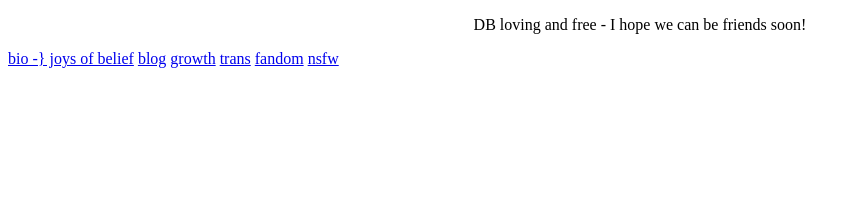
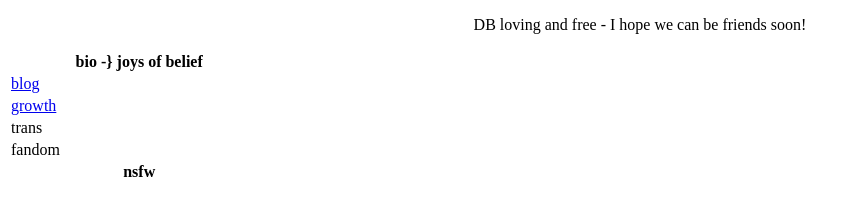
Before and after one commit to DeliDeliBones/delidelibones.github.io, a plain HTML site: page index.html in a window 1280 px wide. Shown: the whole page, without its empty margins (0-859 px from the left). Drawn offline with Linux system fonts and the light colour scheme.

Commit message:
Add files via upload

```diff
--- a/index.html
+++ b/index.html
@@ -12,12 +12,37 @@
 	<body>
 		<p style="text-align:center"> DB loving and free - I hope we can be friends soon! </p>
 		<div>
-			<a href="/bio.html"> bio -} joys of belief</a>
-			<a href="/blog.html"> blog</a>
-			<a href="/growth.html"> growth</a>
-			<a href="/trans.html"> trans</a>
-			<a href="/fandom.html"> fandom</a>
-			<a href="/nfsw.html"> nsfw</a>
+			<table>
+				<tbody>
+					<tr>
+						<th colspan="2" style="text-align:center;"<a href="/bio.html"> bio -} joys of belief</a></th>
+					</tr>
+					<tr>
+						<td style="width:50%;">
+							<a href="/blog.html"> blog</a>
+						</td>
+					</tr>
+					<tr>
+						<td style="width:50%;">
+							<a href="/growth.html"> growth</a>
+						</td>
+					</tr>
+					<tr>
+						<td style="width:50%;"
+							<a href="/trans.html"> trans</a>
+						</td>
+					</tr>
+					<tr>
+						<td style="width:50%;"
+							<a href="/fandom.html"> fandom</a>
+						</td>
+					</tr>
+					<tr>
+						<th colspan="2" style="text-align:center;"<a href="/nfsw.html"> nsfw</a></th>
+					</tr>
+				</tbody>
+			</table>
+
 		</div>
 	</body>
 </html>
```
